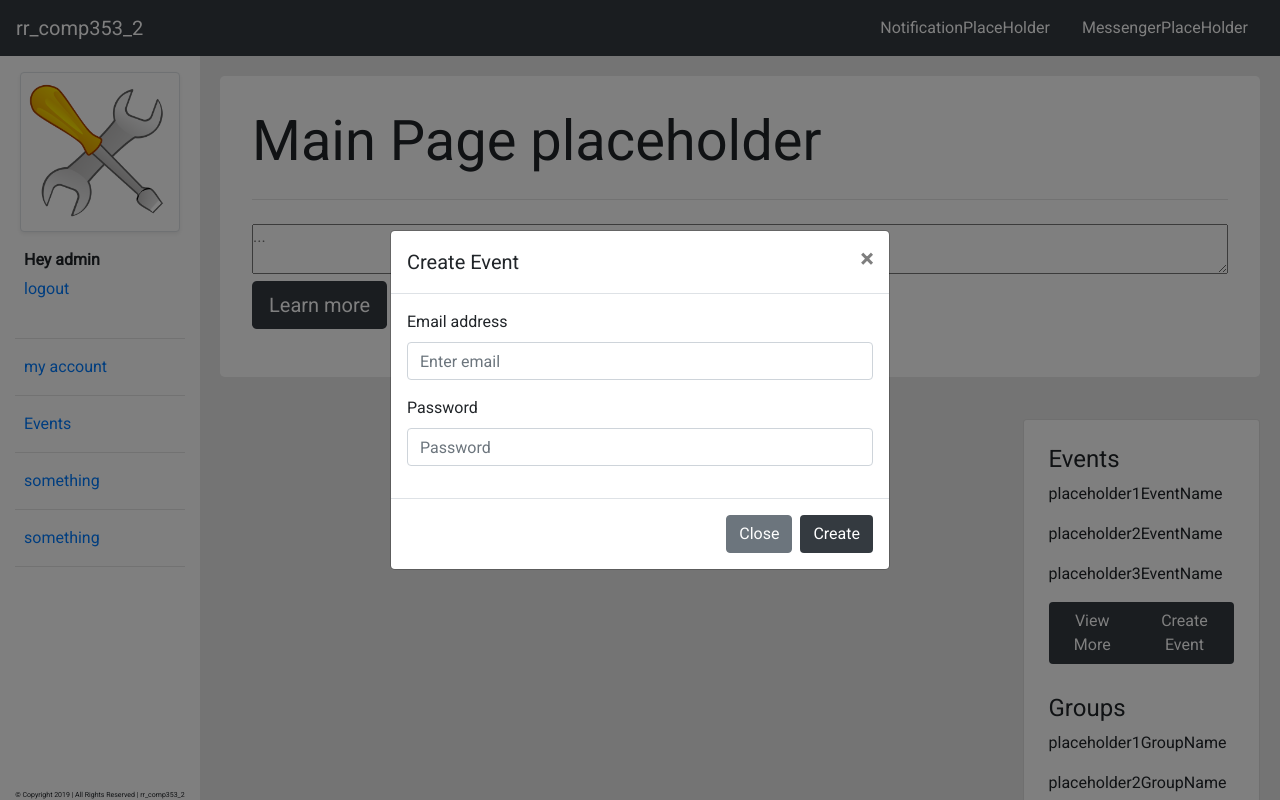
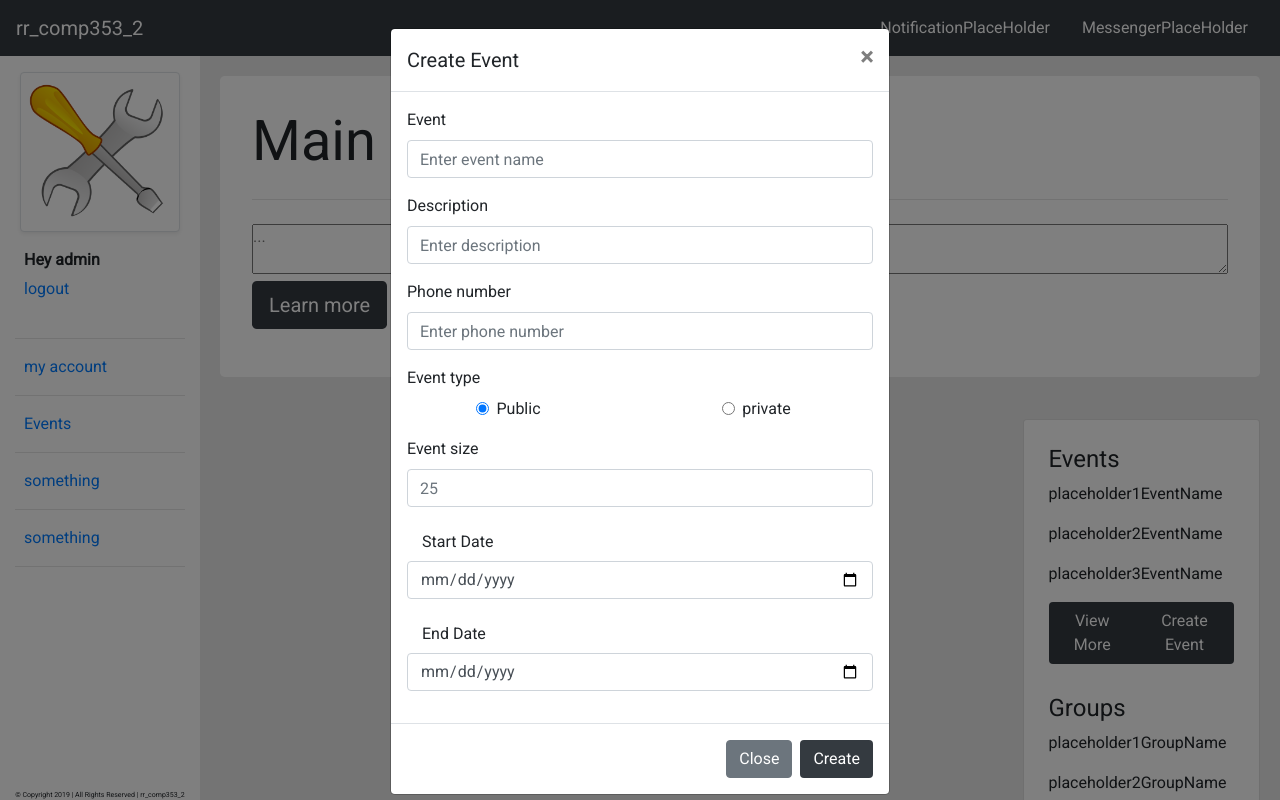
Before and after one commit to lokevin88/comp353, a PHP site: page /skeleton.php in a window 1280 px wide, after a click on "Create Event". Run offline with PHP 8.4, Linux system fonts and the light colour scheme; a user stored in the database is signed in; data comes from the database, SQL or seed files in the repository.

Commit message:
create event from homepage form

```diff
--- a/config/database.sql
+++ b/config/database.sql
@@ -71,7 +71,10 @@ DROP TABLE IF EXISTS event;
 CREATE TABLE event (
     eventID int(11) NOT NULL AUTO_INCREMENT,
     eventManagerID int(11) NOT NULL,
-    phoneNumber varchar(50) NOT NULL,
+    eventName varchar(255) NOT NULL,
+    eventDescription text NOT NULL,
+    eventPhoneNumber varchar(50) NOT NULL,
+    eventType varchar(50) NOT NULL,
     size int(11) NOT NULL,
     startDate DATE NOT NULL,
     endDate DATE NOT NULL,
--- a/src/shared/commonGroupAndEvent.php
+++ b/src/shared/commonGroupAndEvent.php
@@ -44,14 +44,55 @@
                 </div>
                 <div class="modal-body">
                     <div class="form-group">
-                        <label for="exampleInputEmail1">Email address</label>
-                        <input type="email" class="form-control" name="exampleInputEmail1" id="exampleInputEmail1"
-                            placeholder="Enter email">
+                        <label for="eventName">Event</label>
+                        <input type="text" class="form-control" name="eventName" id="eventName"
+                            placeholder="Enter event name">
                     </div>
                     <div class="form-group">
-                        <label for="exampleInputPassword1">Password</label>
-                        <input type="password" class="form-control" name="exampleInputPassword1"
-                            id="exampleInputPassword1" placeholder="Password">
+                        <label for="eventDescription">Description</label>
+                        <input type="text" class="form-control" name="eventDescription" id="eventDescription"
+                            placeholder="Enter description">
+                    </div>
+                    <div class="form-group">
+                        <label for="eventPhoneNumber">Phone number</label>
+                        <input type="text" class="form-control" name="eventPhoneNumber" id="eventPhoneNumber"
+                            placeholder="Enter phone number">
+                    </div>
+                    <fieldset class="form-group">
+                        <p class="col-form-label pt-0">Event type</p>
+                        <div class="row text-center">
+                            <div class="form-check col-md-6">
+                                <input class="form-check-input" type="radio" name="eventType" id="eventType"
+                                    value="public" checked required>
+                                <label class="form-check-label text-nowrap" for="eventType">
+                                    Public
+                                </label>
+                            </div>
+                            <div class="form-check col-md-6">
+                                <input class="form-check-input" type="radio" name="eventType" id="eventType"
+                                    value="private" required>
+                                <label class="form-check-label text-nowrap" for="eventType">
+                                    private
+                                </label>
+                            </div>
+
+                        </div>
+                    </fieldset>
+                    <div class="form-group">
+                        <label for="eventSize">Event size</label>
+                        <input type="number" class="form-control" name="eventSize" id="eventSize" min="25"
+                            placeholder="25">
+                    </div>
+                    <div class="form-group">
+                        <label for="eventStartDate" class="col-sm-2 col-form-label text-nowrap">Start Date</label>
+                        <input type="date" min="<?php echo date('Y-m-d'); ?>" class="form-control" name="eventStartDate"
+                            id="eventStartDate" required>
+
+                    </div>
+                    <div class="form-group">
+                        <label for="eventEndDate" class="col-sm-2 col-form-label text-nowrap">End Date</label>
+                        <input type="date" min="<?php echo date('Y-m-d'); ?>" class="form-control" name="eventEndDate"
+                            id="eventEndDate" required>
                     </div>
                 </div>
                 <div class="modal-footer">
```
